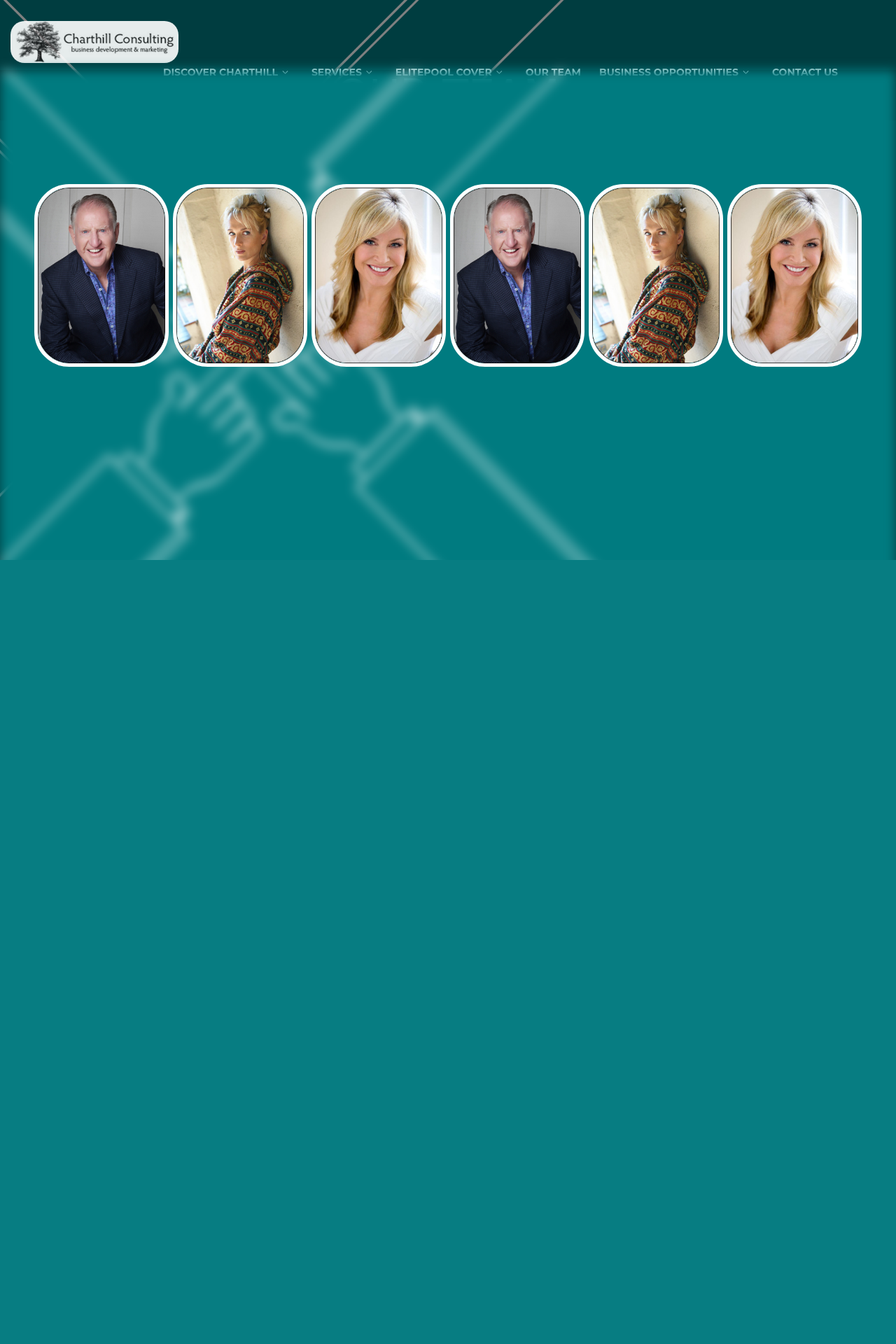
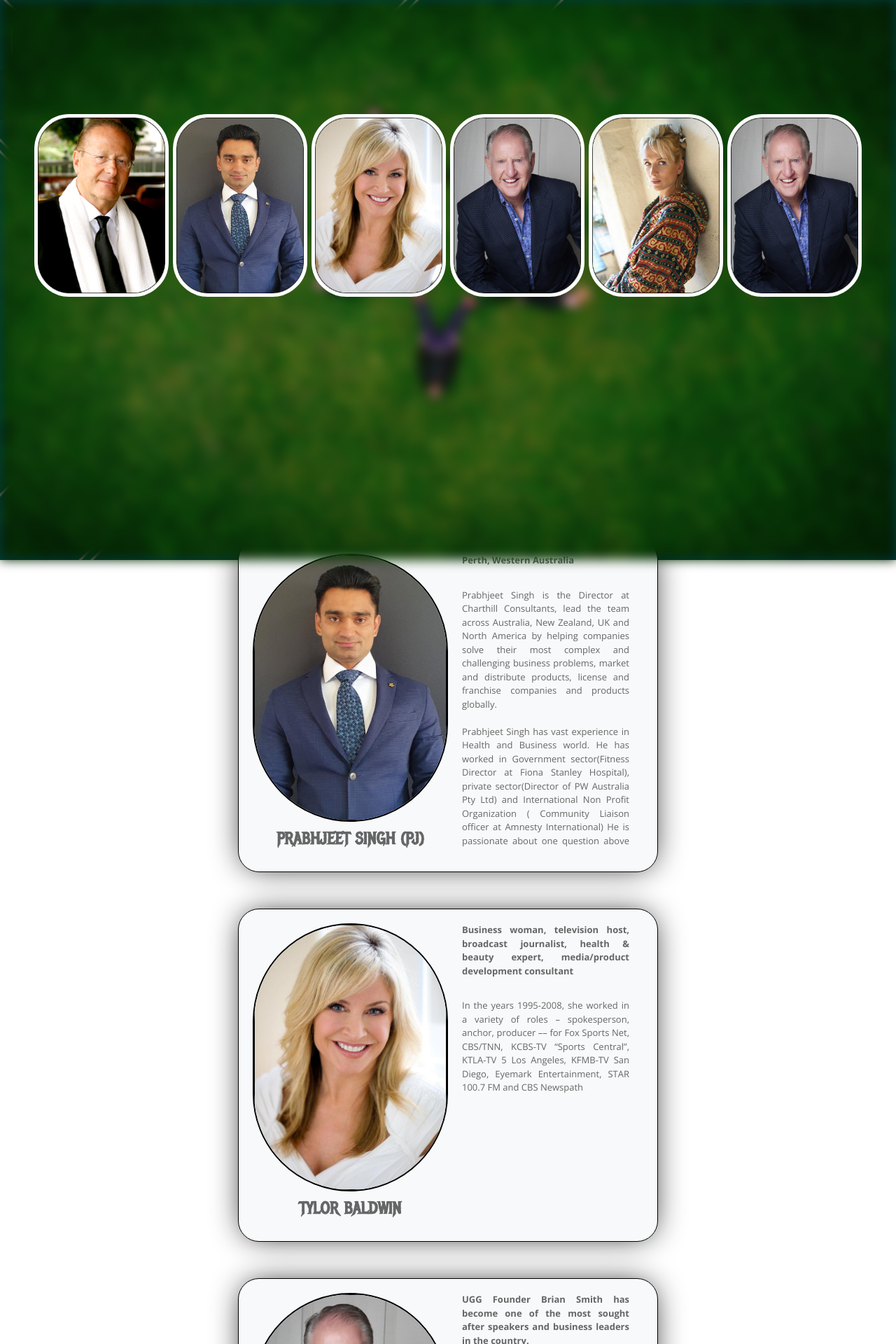
Before and after one commit to sarbjotsabharwal/consultant, a PHP site: page /our_team.php in a window 1280 px wide. Shown: the top 1920 px of the page at 70% size. Before the commit the page ends 800 px from the top, so only its background shows below. Run offline with PHP 8.4, Linux system fonts and the light colour scheme; some web fonts are replaced.

Commit message:
our team completed

```diff
--- a/our_team.php
+++ b/our_team.php
@@ -113,7 +113,7 @@
     <div class="card bg-light" style="width:600px; border-radius:30px;box-shadow: 0px 0px 45px -9px rgba(0,0,0,0.95);">
       <div class="card-body">
         <div class="">
-          <img src="assets/img/our team/1.jpg" alt="">
+          <img src="assets/img/our team/stan1.jpg" alt="">
           <h4 class="card-title" style="padding-top:10px">STANLEY COBBOLD</h4>
         </div>
         <div class="cardtext">
@@ -147,33 +147,28 @@
     <div class="card bg-light" style="width:600px; border-radius:30px;box-shadow: 0px 0px 45px -9px rgba(0,0,0,0.95);">
       <div class="card-body">
         <div class="">
-          <img src="assets/img/our team/1.jpg" alt="">
-          <h4 class="card-title" style="padding-top:10px">STANLEY COBBOLD</h4>
+          <img src="assets/img/our team/prabhdeep singh.jpg" alt="">
+          <h4 class="card-title" style="padding-top:10px">PRABHJEET SINGH (PJ)</h4>
         </div>
         <div class="cardtext">
           <p style="font-weight:bold;text-align: justify;">
-            Stanley Cobbold is the Executive Director at Charthill Consultants <br>
-            Independent Financial Services Professiona <br>
-            Rancho Santa Fe, California
+            Perth, Western Australia
           </p>
-          <div class="card-text" style="overflow: scroll; height:300px;width: auto;"> He is a Successful investor,
-            entrepreneur,
-            advisor, and
-            business consultant, with over 35 years of experience in assisting businesses and capital markets. Helped
-            passionate entrepreneurs build great companies. Specializing in all aspects of private and public companies,
-            Franchising, Licensing Technology and Intellectual Properties. Decisive, adaptable and proven to deliver
-            results, a passionate communicator with ability to relate to people and create trust and loyalty. <br>
-            <b>Specialties:</b>
-            <ul>
-              <li>Deal origination</li>
-              <li>Capital raising strategic and structuring advice</li>
-              <li> Commercial business structuring and restructuring</li>
-              <li>Managing corporate strategy</li>
-              <li> Coordinating project implementation</li>
-              <li> Negotiation</li>
-              <li> Analytical and conceptual advice</li>
-              <li> Developing and building partnerships and networks</li>
-            </ul>
+          <div class="card-text" style="overflow: scroll; height:370px;width: auto;">
+            Prabhjeet Singh is the Director at Charthill Consultants, lead the team across Australia, New Zealand, UK
+            and North America by helping companies solve their most complex and challenging business problems, market
+            and distribute products, license and franchise companies and products globally.
+            <br><br>
+            Prabhjeet Singh has vast experience in Health and Business world. He has worked in Government sector(Fitness
+            Director at Fiona Stanley Hospital), private sector(Director of PW Australia Pty Ltd) and International Non
+            Profit Organization ( Community Liaison officer at Amnesty International)
+            He is passionate about one question above all others. How best to build flourishing organizations and
+            workplace relationships based on trust. He firmly believes the human connection is the most potent force we
+            have for unlocking the full capacities we all have.
+            <br><br>
+            It’s also why he believes so strongly in the power of continuous learning. And this has brought him back to
+            education many times over the years. He is currently completing bachelor of Law and looking to specialize in
+            Intellectual property.
           </div>
         </div>
       </div>
@@ -181,33 +176,19 @@
     <div class="card bg-light" style="width:600px; border-radius:30px;box-shadow: 0px 0px 45px -9px rgba(0,0,0,0.95);">
       <div class="card-body">
         <div class="">
-          <img src="assets/img/our team/1.jpg" alt="">
-          <h4 class="card-title" style="padding-top:10px">STANLEY COBBOLD</h4>
+          <img src="assets/img/our team/tylor.jpg" alt="">
+          <h4 class="card-title" style="padding-top:10px">TYLOR BALDWIN</h4>
         </div>
         <div class="cardtext">
           <p style="font-weight:bold;text-align: justify;">
-            Stanley Cobbold is the Executive Director at Charthill Consultants <br>
-            Independent Financial Services Professiona <br>
-            Rancho Santa Fe, California
+            Business woman, television host, broadcast journalist, health & beauty expert, media/product development
+            consultant
           </p>
-          <div class="card-text" style="overflow: scroll; height:300px;width: auto;"> He is a Successful investor,
-            entrepreneur,
-            advisor, and
-            business consultant, with over 35 years of experience in assisting businesses and capital markets. Helped
-            passionate entrepreneurs build great companies. Specializing in all aspects of private and public companies,
-            Franchising, Licensing Technology and Intellectual Properties. Decisive, adaptable and proven to deliver
-            results, a passionate communicator with ability to relate to people and create trust and loyalty. <br>
-            <b>Specialties:</b>
-            <ul>
-              <li>Deal origination</li>
-              <li>Capital raising strategic and structuring advice</li>
-              <li> Commercial business structuring and restructuring</li>
-              <li>Managing corporate strategy</li>
-              <li> Coordinating project implementation</li>
-              <li> Negotiation</li>
-              <li> Analytical and conceptual advice</li>
-              <li> Developing and building partnerships and networks</li>
-            </ul>
+          <div class="card-text" style="overflow: scroll; height:300px;width: auto;">
+            In the years 1995-2008, she worked in a variety of roles – spokesperson, anchor, producer –– for Fox Sports
+            Net, CBS/TNN, KCBS-TV “Sports Central”, KTLA-TV 5 Los Angeles, KFMB-TV San Diego, Eyemark Entertainment,
+            STAR 100.7 FM and CBS Newspath
+
           </div>
         </div>
       </div>
@@ -215,33 +196,41 @@
     <div class="card bg-light" style="width:600px; border-radius:30px;box-shadow: 0px 0px 45px -9px rgba(0,0,0,0.95);">
       <div class="card-body">
         <div class="">
-          <img src="assets/img/our team/1.jpg" alt="">
-          <h4 class="card-title" style="padding-top:10px">STANLEY COBBOLD</h4>
+          <img src="assets/img/our team/brian.jpg" alt="">
+          <h4 class="card-title" style="padding-top:10px">BRIAN SMITH</h4>
         </div>
         <div class="cardtext">
           <p style="font-weight:bold;text-align: justify;">
-            Stanley Cobbold is the Executive Director at Charthill Consultants <br>
-            Independent Financial Services Professiona <br>
-            Rancho Santa Fe, California
+            UGG Founder Brian Smith has become one of the most sought after speakers and business leaders in the
+            country.
           </p>
-          <div class="card-text" style="overflow: scroll; height:300px;width: auto;"> He is a Successful investor,
-            entrepreneur,
-            advisor, and
-            business consultant, with over 35 years of experience in assisting businesses and capital markets. Helped
-            passionate entrepreneurs build great companies. Specializing in all aspects of private and public companies,
-            Franchising, Licensing Technology and Intellectual Properties. Decisive, adaptable and proven to deliver
-            results, a passionate communicator with ability to relate to people and create trust and loyalty. <br>
-            <b>Specialties:</b>
-            <ul>
-              <li>Deal origination</li>
-              <li>Capital raising strategic and structuring advice</li>
-              <li> Commercial business structuring and restructuring</li>
-              <li>Managing corporate strategy</li>
-              <li> Coordinating project implementation</li>
-              <li> Negotiation</li>
-              <li> Analytical and conceptual advice</li>
-              <li> Developing and building partnerships and networks</li>
-            </ul>
+          <div class="card-text" style="overflow: scroll; height:300px;width: auto;">
+            Team building, company culture, growth challenges, are all presented through a lens of vast experience,
+            combined with a vision of a spiritual approach towards the future of business today.
+            <br><br>
+            His inspirational talks and media appearances on his breakthrough business strategies are widely attended by
+            business people of all ages from a diverse array of market sectors.
+
+          </div>
+        </div>
+      </div>
+    </div>
+
+    <div class="card bg-light" style="width:600px; border-radius:30px;box-shadow: 0px 0px 45px -9px rgba(0,0,0,0.95);">
+      <div class="card-body">
+        <div class="">
+          <img src="assets/img/our team/beatrice.jpg" alt="">
+          <h4 class="card-title" style="padding-top:10px">BEATRICE RINGS</h4>
+        </div>
+        <div class="cardtext">
+          <p style="font-weight:bold;text-align: justify;">
+            Worked as graphic designer in San Diego, California. She studied psychology. [1999]
+            Beatrice Ring is a writer and music video director in Los Angeles, CA.
+          </p>
+          <div class="card-text" style="overflow: scroll; height:300px;width: auto;">
+            Beatrice Ring started her career as a model and ventured into the showbiz industry.
+            She is one of the popular actresses in the world of cinema.
+            She is best known for her appearance on Zombi 3.
           </div>
         </div>
       </div>
@@ -249,67 +238,24 @@
     <div class="card bg-light" style="width:600px; border-radius:30px;box-shadow: 0px 0px 45px -9px rgba(0,0,0,0.95);">
       <div class="card-body">
         <div class="">
-          <img src="assets/img/our team/1.jpg" alt="">
-          <h4 class="card-title" style="padding-top:10px">STANLEY COBBOLD</h4>
+          <img src="assets/img/our team/brian.jpg" alt="">
+          <h4 class="card-title" style="padding-top:10px">LUKE MAINGARD</h4>
         </div>
         <div class="cardtext">
           <p style="font-weight:bold;text-align: justify;">
-            Stanley Cobbold is the Executive Director at Charthill Consultants <br>
-            Independent Financial Services Professiona <br>
-            Rancho Santa Fe, California
+            Lorem ipsum dolor sit amet consectetur adipisicing elit. Excepturi architecto tenetur, sed magnam nemo rerum
+            quia sequi quos aut ducimus! Provident atque doloribus doloremque.
           </p>
-          <div class="card-text" style="overflow: scroll; height:300px;width: auto;"> He is a Successful investor,
-            entrepreneur,
-            advisor, and
-            business consultant, with over 35 years of experience in assisting businesses and capital markets. Helped
-            passionate entrepreneurs build great companies. Specializing in all aspects of private and public companies,
-            Franchising, Licensing Technology and Intellectual Properties. Decisive, adaptable and proven to deliver
-            results, a passionate communicator with ability to relate to people and create trust and loyalty. <br>
-            <b>Specialties:</b>
-            <ul>
-              <li>Deal origination</li>
-              <li>Capital raising strategic and structuring advice</li>
-              <li> Commercial business structuring and restructuring</li>
-              <li>Managing corporate strategy</li>
-              <li> Coordinating project implementation</li>
-              <li> Negotiation</li>
-              <li> Analytical and conceptual advice</li>
-              <li> Developing and building partnerships and networks</li>
-            </ul>
-          </div>
-        </div>
-      </div>
-    </div>
-    <div class="card bg-light" style="width:600px; border-radius:30px;box-shadow: 0px 0px 45px -9px rgba(0,0,0,0.95);">
-      <div class="card-body">
-        <div class="">
-          <img src="assets/img/our team/1.jpg" alt="">
-          <h4 class="card-title" style="padding-top:10px">STANLEY COBBOLD</h4>
-        </div>
-        <div class="cardtext">
-          <p style="font-weight:bold;text-align: justify;">
-            Stanley Cobbold is the Executive Director at Charthill Consultants <br>
-            Independent Financial Services Professiona <br>
-            Rancho Santa Fe, California
-          </p>
-          <div class="card-text" style="overflow: scroll; height:300px;width: auto;"> He is a Successful investor,
-            entrepreneur,
-            advisor, and
-            business consultant, with over 35 years of experience in assisting businesses and capital markets. Helped
-            passionate entrepreneurs build great companies. Specializing in all aspects of private and public companies,
-            Franchising, Licensing Technology and Intellectual Properties. Decisive, adaptable and proven to deliver
-            results, a passionate communicator with ability to relate to people and create trust and loyalty. <br>
-            <b>Specialties:</b>
-            <ul>
-              <li>Deal origination</li>
-              <li>Capital raising strategic and structuring advice</li>
-              <li> Commercial business structuring and restructuring</li>
-              <li>Managing corporate strategy</li>
-              <li> Coordinating project implementation</li>
-              <li> Negotiation</li>
-              <li> Analytical and conceptual advice</li>
-              <li> Developing and building partnerships and networks</li>
-            </ul>
+          <div class="card-text" style="overflow: scroll; height:300px;width: auto;"> Lorem ipsum dolor sit amet
+            consectetur, adipisicing elit. Velit obcaecati ducimus veniam quis quaerat, amet ipsum sint neque deleniti
+            non temporibus ratione suscipit ad rerum vel laboriosam reiciendis optio excepturi illo iste repudiandae
+            voluptas, repellendus delectus! Voluptatum quod aliquam accusamus eveniet qui magnam natus quia eaque
+            reprehenderit! Non, eos illo.
+            <br><br>
+            Lorem ipsum dolor sit amet, consectetur adipisicing elit. Ut libero vitae repudiandae facilis, consequatur
+            id temporibus magni culpa! Voluptate dolore asperiores, beatae quaerat modi nostrum in accusamus. Odit fugit
+            blanditiis tempore qui maxime? Ut nam deserunt suscipit architecto totam saepe nulla, nisi aspernatur
+            ratione magnam, optio qui voluptatibus ipsam modi.
           </div>
         </div>
       </div>
--- a/our_team_cover.html
+++ b/our_team_cover.html
@@ -13,19 +13,19 @@
 
         .cover1 {
             position: fixed;
-            /* top: 0;
-            right: 0; */
+            top: 0;
+            left: 0;
             margin: 0;
             width: 100vw;
             height: 100vh;
-            background: url('assets/img/our team/back.png')no-repeat center center /cover;
+            background: url('assets/img/our team/back.jpg')no-repeat center center /cover;
             animation-name: blureffect;
             animation-duration: 2s;
             animation-timing-function: ease-in-out;
             animation-fill-mode: forwards;
             animation-iteration-count: 1;
             animation-delay: 2s;
-            z-index: 999;
+            z-index: 10000;
         }
 
         @keyframes blureffect {
@@ -63,7 +63,7 @@
             animation-duration: 1s;
             animation-delay: 3s;
             animation-fill-mode: forwards;
-            z-index: 1001;
+            z-index: 10001;
 
         }
 
@@ -95,8 +95,8 @@
 
         .allcontainer {
             position: fixed;
-            /* top: 0;
-            left: 0; */
+            top: 0;
+            left: 0;
             animation-name: displaydown;
             animation-duration: 2s;
             animation-timing-function: ease-in-out;
@@ -113,8 +113,7 @@
 
             to {
                 transform: translate(0,-1000px);
-                /* transform: scale(0); */
-                /* transform: translate(50px,100px); */
+
                 opacity: 0;
             }
         }
@@ -127,12 +126,12 @@
         <div class="cover1" id="cover1">
         </div>
         <div class="team-container">
-            <img src="assets/img/our team/1.jpg" alt="" class="oddimg">
-            <img src="assets/img/our team/2.jpg" alt="" class="evenimg">
-            <img src="assets/img/our team/3.jpg" alt="" class="oddimg">
-            <img src="assets/img/our team/1.jpg" alt="" class="evenimg">
-            <img src="assets/img/our team/2.jpg" alt="" class="oddimg">
-            <img src="assets/img/our team/3.jpg" alt="" class="evenimg">
+            <img src="assets/img/our team/stan1.jpg" alt="" class="oddimg">
+            <img src="assets/img/our team/prabhdeep singh.jpg" alt="" class="evenimg">
+            <img src="assets/img/our team/tylor.jpg" alt="" class="oddimg">
+            <img src="assets/img/our team/brian.jpg" alt="" class="evenimg">
+            <img src="assets/img/our team/beatrice.jpg" alt="" class="oddimg">
+            <img src="assets/img/our team/brian.jpg" alt="" class="evenimg">
         </div>
         <!-- <div class="team-container1">
             <img src="assets/img/our team/1.jpg" alt="" class="oddimg" style="visibility: hidden;">
```
Also changed, not shown: assets/img/our team/beatrice.jpg (renamed from assets/img/our team/2.jpg), assets/img/our team/brian.jpg (renamed from assets/img/our team/1.jpg), assets/img/our team/prabhdeep singh.jpg (added), assets/img/our team/stan1.jpg (added), assets/img/our team/tylor.jpg (renamed from assets/img/our team/3.jpg).
